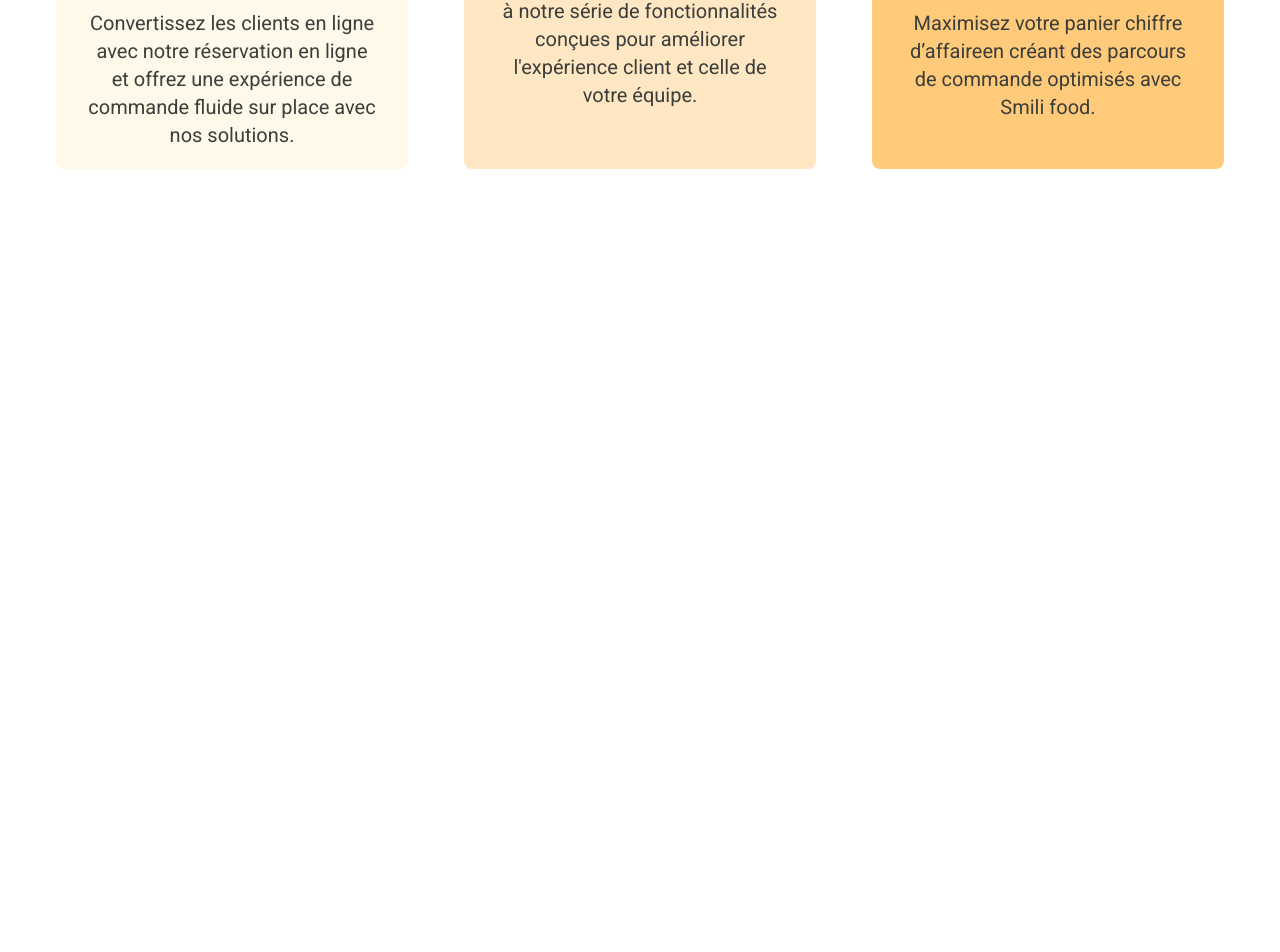
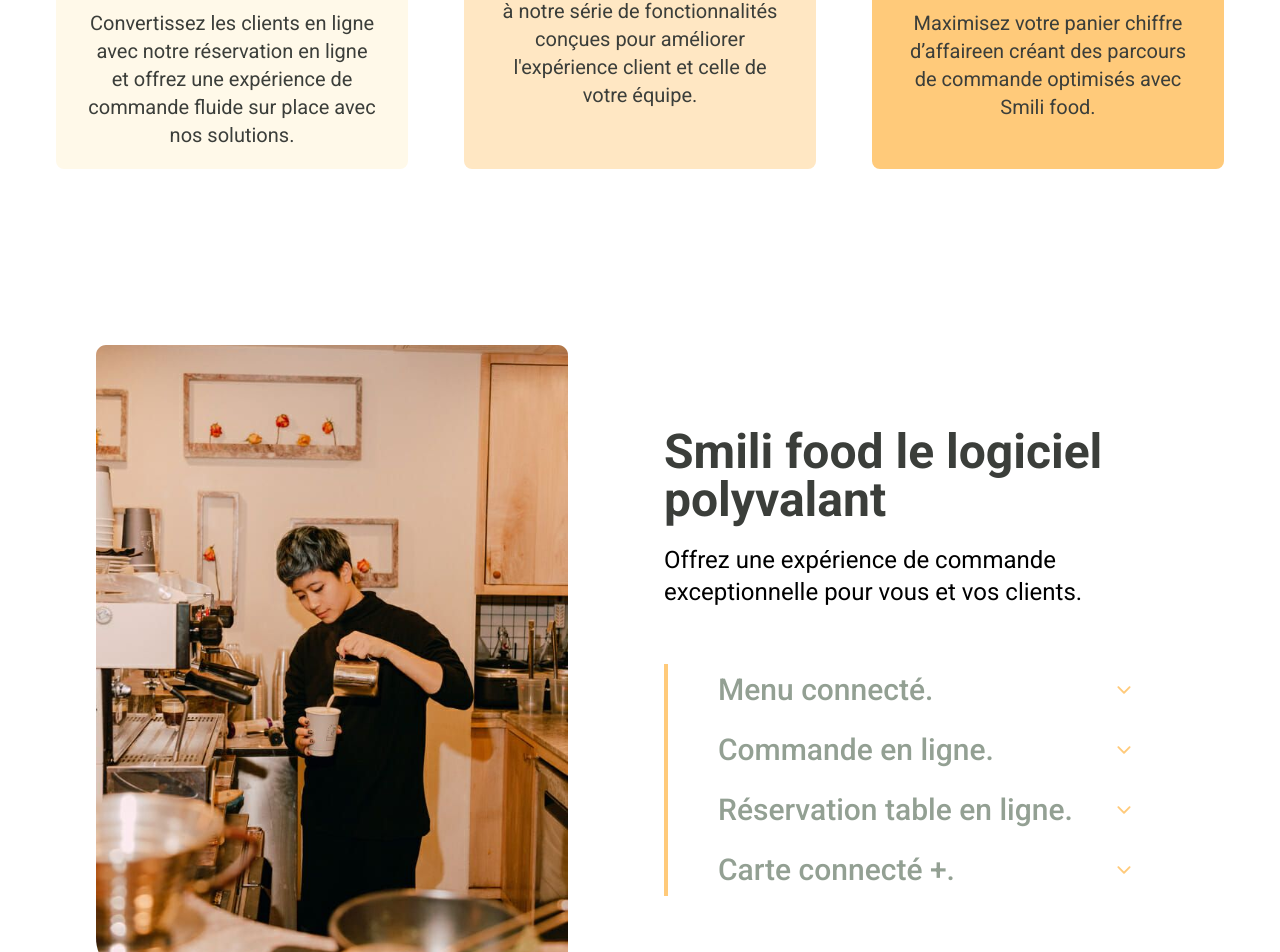
Before and after one commit to rakibul-wdp/smili-food, a React (Vite) app: page / in a window 1280 px wide. Shown: the part 1053-2005 px from the top of the page. Before the commit the page ends 1222 px from the top, so only its background shows below. Built offline with nearby package versions, Linux system fonts and the light colour scheme.

Commit message:
create versatile section

```diff
--- a/package.json
+++ b/package.json
@@ -10,8 +10,10 @@
     "preview": "vite preview"
   },
   "dependencies": {
+    "@headlessui/react": "^1.7.14",
     "react": "^18.2.0",
-    "react-dom": "^18.2.0"
+    "react-dom": "^18.2.0",
+    "react-icons": "^4.8.0"
   },
   "devDependencies": {
     "@types/react": "^18.0.28",
--- /dev/null
+++ b/src/components/home/Versatile.tsx
@@ -0,0 +1,103 @@
+import VersatileImg from "../../assets/varsatileImg.svg";
+import { Disclosure } from "@headlessui/react";
+import { IoIosArrowDown } from "react-icons/io";
+
+const Versatile = () => {
+  return (
+    <div className="flex items-center justify-between lg:px-24 pt-44">
+      <img src={VersatileImg} alt="versatile image" />
+      <div className="ml-24">
+        <h1 className="text-5xl text-black font-semibold">
+          Smili food le logiciel polyvalant{" "}
+        </h1>
+        <p className="text-2xl font-light mt-5 mb-14">
+          Offrez une expérience de commande exceptionnelle pour vous et vos
+          clients.
+        </p>
+        <div>
+          <div className="w-full px-4 border-l-4 border-[#FFCA7A]">
+            <div className="mx-auto w-full max-w-md rounded-2xl bg-white">
+              <Disclosure>
+                {({ open }) => (
+                  <>
+                    <Disclosure.Button className="flex w-full items-center justify-between rounded-lg px-4 py-2 text-left text-3xl font-medium focus:outline-none focus-visible:ring focus-visible:ring-purple-500 focus-visible:ring-opacity-75">
+                      <span className={`${open ? "text-black" : "text-[#93A093]"}`}>Menu connecté.</span>
+                      <IoIosArrowDown
+                        className={`${
+                          open ? "rotate-180 transform" : ""
+                        } h-5 w-5 text-[#FFCA7A]`}
+                      />
+                    </Disclosure.Button>
+                    <Disclosure.Panel className="px-4 pt-4 pb-2 text-lg text-black">
+                      <p>
+                        Créez votre menu en ligne en quelques cliques, et
+                        partagez le sur vos tables avec de code QR. Modifiez le
+                        en temp réel !
+                      </p>
+                      <button className="bg-[#FFCA7A] py-1 px-4 mt-2 rounded-xl text-white text-2xl font-medium">
+                        Découvrir
+                      </button>
+                    </Disclosure.Panel>
+                  </>
+                )}
+              </Disclosure>
+              <Disclosure as="div" className="mt-2">
+                {({ open }) => (
+                  <>
+                    <Disclosure.Button className="flex w-full items-center justify-between rounded-lg px-4 py-2 text-left text-3xl font-medium focus:outline-none focus-visible:ring focus-visible:ring-purple-500 focus-visible:ring-opacity-75">
+                      <span className={`${open ? "text-black" : "text-[#93A093]"}`}>Commande en ligne.</span>
+                      <IoIosArrowDown
+                        className={`${
+                          open ? "rotate-180 transform" : ""
+                        } h-5 w-5 text-[#FFCA7A]`}
+                      />
+                    </Disclosure.Button>
+                    <Disclosure.Panel className="px-4 pt-4 pb-2 text-lg text-black">
+                      No.
+                    </Disclosure.Panel>
+                  </>
+                )}
+              </Disclosure>
+              <Disclosure as="div" className="mt-2">
+                {({ open }) => (
+                  <>
+                    <Disclosure.Button className="flex w-full items-center justify-between rounded-lg px-4 py-2 text-left text-3xl font-medium focus:outline-none focus-visible:ring focus-visible:ring-purple-500 focus-visible:ring-opacity-75">
+                      <span className={`${open ? "text-black" : "text-[#93A093]"}`}>Réservation table en ligne.</span>
+                      <IoIosArrowDown
+                        className={`${
+                          open ? "rotate-180 transform" : ""
+                        } h-5 w-5 text-[#FFCA7A]`}
+                      />
+                    </Disclosure.Button>
+                    <Disclosure.Panel className="px-4 pt-4 pb-2 text-lg text-black">
+                      No.
+                    </Disclosure.Panel>
+                  </>
+                )}
+              </Disclosure>
+              <Disclosure as="div" className="mt-2">
+                {({ open }) => (
+                  <>
+                    <Disclosure.Button className="flex w-full items-center justify-between rounded-lg px-4 py-2 text-left text-3xl font-medium focus:outline-none focus-visible:ring focus-visible:ring-purple-500 focus-visible:ring-opacity-75">
+                      <span className={`${open ? "text-black" : "text-[#93A093]"}`}>Carte connecté +.</span>
+                      <IoIosArrowDown
+                        className={`${
+                          open ? "rotate-180 transform" : ""
+                        } h-5 w-5 text-[#FFCA7A]`}
+                      />
+                    </Disclosure.Button>
+                    <Disclosure.Panel className="px-4 pt-4 pb-2 text-lg text-black">
+                      No.
+                    </Disclosure.Panel>
+                  </>
+                )}
+              </Disclosure>
+            </div>
+          </div>
+        </div>
+      </div>
+    </div>
+  );
+};
+
+export default Versatile;
--- a/src/pages/Home.tsx
+++ b/src/pages/Home.tsx
@@ -1,6 +1,7 @@
 import Navbar from '../components/common/Navbar';
 import Hero from '../components/home/Hero';
 import Services from '../components/home/Services';
+import Versatile from '../components/home/Versatile';
 
 const Home = () => {
   return (
@@ -8,6 +9,7 @@ const Home = () => {
       <Navbar />
       <Hero />
       <Services />
+      <Versatile />
     </div>
   )
 }
```
Also changed, not shown: src/assets/varsatileImg.svg (added), 1 other file (tests, documents, lock files or other folders).
